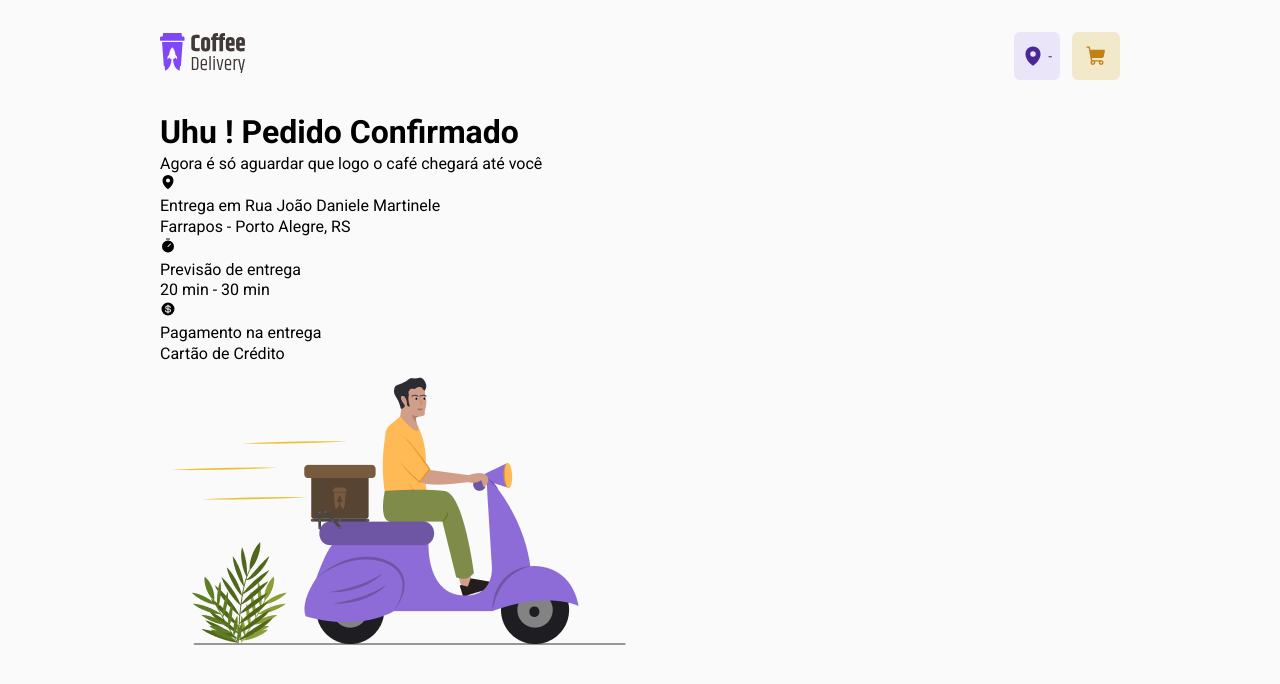
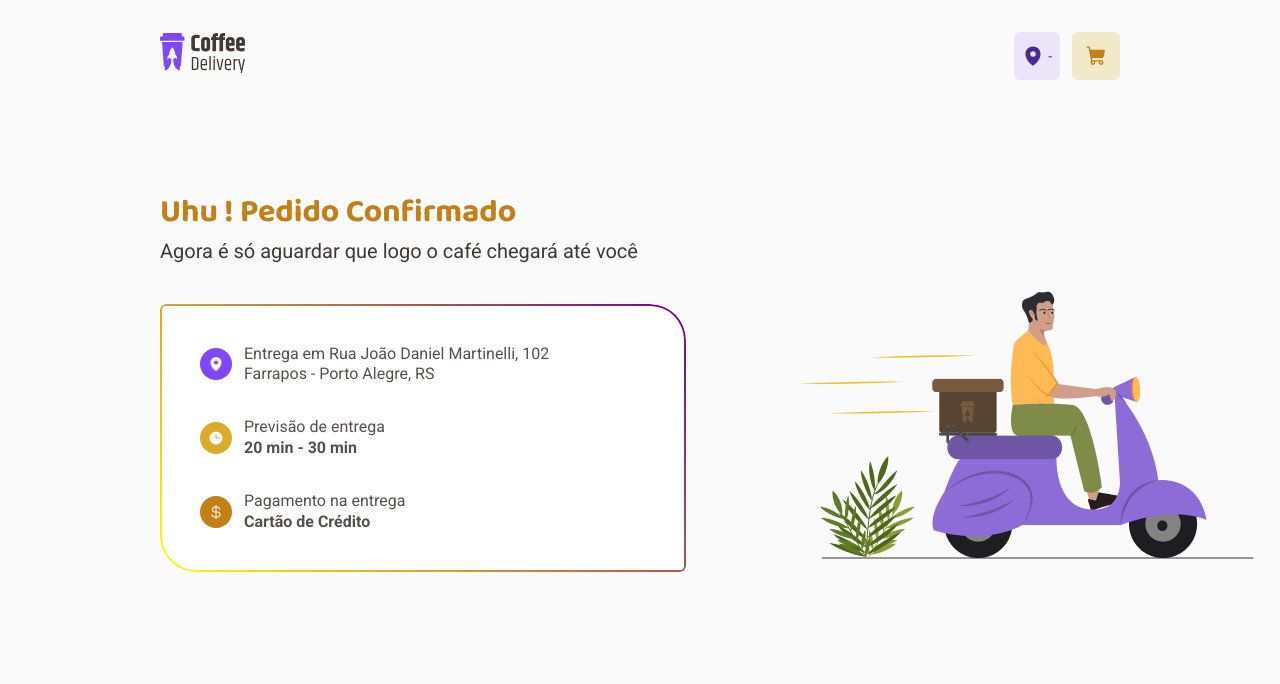
Before and after one commit to davisllv/CoffeDelivery, a React (Vite) app: page /confirmed-order in a window 1280 px wide. Shown: the top 684 px of the page. Built offline with nearby package versions, Linux system fonts and the light colour scheme; no server answers.

Commit message:
:construction: created the confirmed order page

```diff
--- a/src/pages/Cart/styles.ts
+++ b/src/pages/Cart/styles.ts
@@ -2,7 +2,6 @@ import styled from "styled-components";
 
 export const MainContainer = styled.main`
   display: flex;
-  flex-direction: row;
   gap: 2rem;
 
   margin-top: 2.5rem;
--- /dev/null
+++ b/src/pages/ConfirmedOrder/Icons/index.tsx
@@ -0,0 +1,31 @@
+import { IIconsProps } from "../../../data/@types/interfaces/IIconsProps";
+import { IconsPages } from "../../../ui/components/IconsPages";
+import { IconsGridColumns } from "../../../ui/components/IconsPages/styles";
+
+const IconsValues: IIconsProps[] = [
+  {
+    text: "Entrega em Rua João Daniel Martinelli, 102 Farrapos - Porto Alegre, RS",
+    colorIcon: "purple",
+    iconType: "MapPin",
+  },
+  {
+    text: "Previsão de entrega",
+    aditionalInfo: "20 min - 30 min",
+    colorIcon: "yellow",
+    iconType: "Clock",
+  },
+  {
+    text: "Pagamento na entrega",
+    aditionalInfo: "Cartão de Crédito",
+    colorIcon: "yellowDark",
+    iconType: "CurrencyDollar",
+  },
+];
+
+export const ConfirmedOrdersIcons = () => {
+  return (
+    <IconsGridColumns $columns={1}>
+      <IconsPages iconsValues={IconsValues} />
+    </IconsGridColumns>
+  );
+};
--- a/src/pages/ConfirmedOrder/index.tsx
+++ b/src/pages/ConfirmedOrder/index.tsx
@@ -1,41 +1,23 @@
-import { CurrencyDollar, MapPin, Timer } from "@phosphor-icons/react";
 import CoffeDeliveringImagge from "../../assets/coffe-delivering.png";
+import { MainContainer } from "./styles";
+import { ConfirmedOrdersIcons } from "./Icons";
 
 export const ConfirmedOrder = () => {
   return (
-    <div>
-      <main>
-        <div>
+    <MainContainer>
+      <div className="confirmed-order-container">
+        <div className="title-container">
           <h1>Uhu ! Pedido Confirmado</h1>
           <p>Agora é só aguardar que logo o café chegará até você</p>
         </div>
 
-        <div>
-          <div>
-            <MapPin size={16} weight="fill" />
-            <div>
-              <p>Entrega em Rua João Daniele Martinele</p>
-              <span>Farrapos - Porto Alegre, RS</span>
-            </div>
-          </div>
-          <div>
-            <Timer size={16} weight="fill" />
-            <div>
-              <p>Previsão de entrega</p>
-              <span>20 min - 30 min </span>
-            </div>
-          </div>
-          <div>
-            <CurrencyDollar size={16} weight="fill" />
-            <div>
-              <p>Pagamento na entrega</p>
-              <span>Cartão de Crédito</span>
-            </div>
-          </div>
+        <div className="confirmed-order-icons-container">
+          <ConfirmedOrdersIcons />
         </div>
-
+      </div>
+      <div className="confirmed-order-image-container">
         <img src={CoffeDeliveringImagge} alt="Office Boy" />
-      </main>
-    </div>
+      </div>
+    </MainContainer>
   );
 };
--- a/src/pages/ConfirmedOrder/styles.ts
+++ b/src/pages/ConfirmedOrder/styles.ts
@@ -0,0 +1,72 @@
+import { styled } from "styled-components";
+import { MainContainerDefault } from "../../ui/styles/themes/default";
+
+export const MainContainer = styled(MainContainerDefault)`
+  gap: 6.375rem;
+  margin-top: 5rem;
+  align-items: flex-end;
+
+  .confirmed-order-container {
+    display: flex;
+    flex-direction: column;
+    gap: 2.5rem;
+
+    .title-container {
+      display: flex;
+      flex-direction: column;
+      gap: 0.25rem;
+      h1 {
+        font-family: "Baloo 2", sans-serif;
+        font-size: 2rem;
+        font-weight: bolder;
+        color: ${(props) => props.theme["yellow-dark"]};
+      }
+
+      p {
+        font-size: 1.25rem;
+        color: ${(props) => props.theme["base-subtitle"]};
+      }
+    }
+
+    .confirmed-order-icons-container {
+      position: relative;
+      min-width: 32.875rem;
+      padding: 2.5rem;
+      background: white; /* Fundo branco */
+      border-radius: 6px;
+      border-top-right-radius: 36px;
+      border-bottom-left-radius: 36px;
+      z-index: 999; /* Garante que o conteúdo fique acima da borda */
+    }
+
+    /* Criando a borda gradiente */
+    .confirmed-order-icons-container::before {
+      content: "";
+      position: absolute;
+      inset: 0; /* Faz o elemento ocupar toda a área */
+      background: linear-gradient(45deg, yellow, purple); /* Gradiente */
+      border-radius: 6px;
+      border-top-right-radius: 36px;
+      border-bottom-left-radius: 36px;
+      padding: 2px; /* Ajusta a espessura da borda */
+      mask:
+        linear-gradient(white 0 0) content-box,
+        linear-gradient(white 0 0);
+      mask-composite: exclude;
+      -webkit-mask:
+        linear-gradient(white 0 0) content-box,
+        linear-gradient(white 0 0);
+      -webkit-mask-composite: destination-out;
+      z-index: -1; /* Coloca a borda atrás do conteúdo */
+    }
+
+    .confirmed-order-icons-container div {
+      row-gap: 2rem;
+    }
+  }
+
+  .confirmed-order-image-container {
+    width: 492px;
+    height: 293px;
+  }
+`;
--- a/src/ui/components/IconsPages/index.tsx
+++ b/src/ui/components/IconsPages/index.tsx
@@ -1,35 +1,45 @@
-import { Clock, Coffee, Package, ShoppingCart } from "@phosphor-icons/react";
+import {
+  Clock,
+  Coffee,
+  CurrencyDollar,
+  MapPin,
+  Package,
+  ShoppingCart,
+} from "@phosphor-icons/react";
 import { IconContainer } from "./styles";
-import { IIconsProps } from "../../../data/@types/interfaces/IIconsProps";
+import {
+  IconType,
+  IIconsProps,
+} from "../../../data/@types/interfaces/IIconsProps";
 
 interface IIconsPagesProps {
   iconsValues: IIconsProps[];
 }
 
+const iconMap: Record<IconType, React.ReactElement> = {
+  ShoppingCart: <ShoppingCart size={16} weight="fill" />,
+  Clock: <Clock size={16} weight="fill" />,
+  Coffee: <Coffee size={16} weight="fill" />,
+  Package: <Package size={16} weight="fill" />,
+  MapPin: <MapPin size={16} weight="fill" />,
+  CurrencyDollar: <CurrencyDollar size={16} />,
+};
+
 export const IconsPages = ({ iconsValues }: IIconsPagesProps) => {
-  function getIcon(iconName: string): React.ReactElement {
-    switch (iconName) {
-      case "ShoppingCart":
-        return <ShoppingCart size={16} weight="fill" />;
-      case "Clock":
-        return <Clock size={16} weight="fill" />;
-      case "Coffee":
-        return <Coffee size={16} weight="fill" />;
-      case "Package":
-        return <Package size={16} weight="fill" />;
-      default:
-        return <ShoppingCart size={16} weight="fill" />;
-    }
-  }
   return (
     <>
       {iconsValues.map((icon) => {
         return (
           <div key={icon.iconType} className="icons-boxes">
             <IconContainer $colorIcon={icon.colorIcon}>
-              {getIcon(icon.iconType)}
+              {iconMap[icon.iconType]}
             </IconContainer>
-            <p>{icon.text}</p>
+            <div>
+              <p>{icon.text}</p>
+              {icon.aditionalInfo && (
+                <p className="icon-text-aditional">{icon.aditionalInfo}</p>
+              )}
+            </div>
           </div>
         );
       })}
--- a/src/ui/components/IconsPages/styles.ts
+++ b/src/ui/components/IconsPages/styles.ts
@@ -26,8 +26,13 @@ export const IconsGridColumns = styled.div<IIconGridColumnsProps>`
 
     gap: 0.75rem;
 
-    P {
+    p {
+      max-width: 354px;
       color: ${(props) => props.theme["base-text"]};
+    }
+
+    .icon-text-aditional {
+      font-weight: bold;
     }
   }
 `;
--- a/src/ui/styles/themes/default.ts
+++ b/src/ui/styles/themes/default.ts
@@ -1,22 +1,28 @@
-export const defaultTheme =  {
-    white: '#FFFFFF',
-    background: '#FAFAFA',
+import styled from "styled-components";
 
-    'base-card': '#F3F2F2',
-    'base-input': '#EDEDED',
-    'base-button': '#E6E5E5',
-    'base-hover': '#D7D5D5',
-    'base-label': '#8D8686',
-    'base-text': '#574F4D',
-    'base-subtitle': '#403937',
-    'base-title': '#272221',
+export const defaultTheme = {
+  white: "#FFFFFF",
+  background: "#FAFAFA",
 
-    yellow: '#DBAC2C',
-    'yellow-dark': '#C47F17',
-    'yellow-light': '#F1E9C9',
+  "base-card": "#F3F2F2",
+  "base-input": "#EDEDED",
+  "base-button": "#E6E5E5",
+  "base-hover": "#D7D5D5",
+  "base-label": "#8D8686",
+  "base-text": "#574F4D",
+  "base-subtitle": "#403937",
+  "base-title": "#272221",
 
-    purple: '#8047F8',
-    'purple-dark': '#4B2995',
-    'purple-light': '#EBE5F9',
+  yellow: "#DBAC2C",
+  "yellow-dark": "#C47F17",
+  "yellow-light": "#F1E9C9",
 
-}
+  purple: "#8047F8",
+  "purple-dark": "#4B2995",
+  "purple-light": "#EBE5F9",
+};
+
+export const MainContainerDefault = styled.main`
+  display: flex;
+  margin-top: 2.5rem;
+`;
```
Also changed, not shown: src/data/@types/interfaces/IIconsProps.ts (+12 -2 lines).
